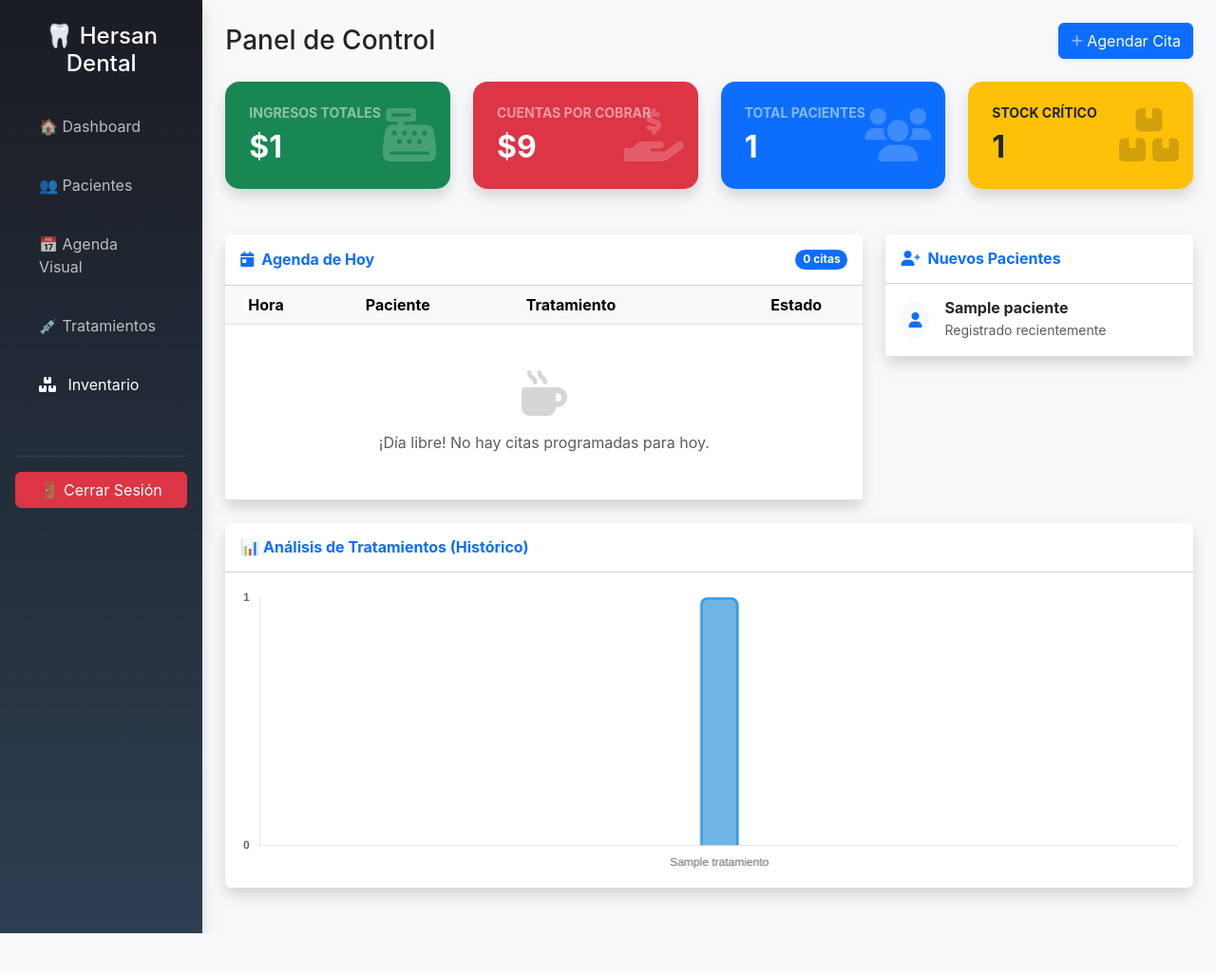
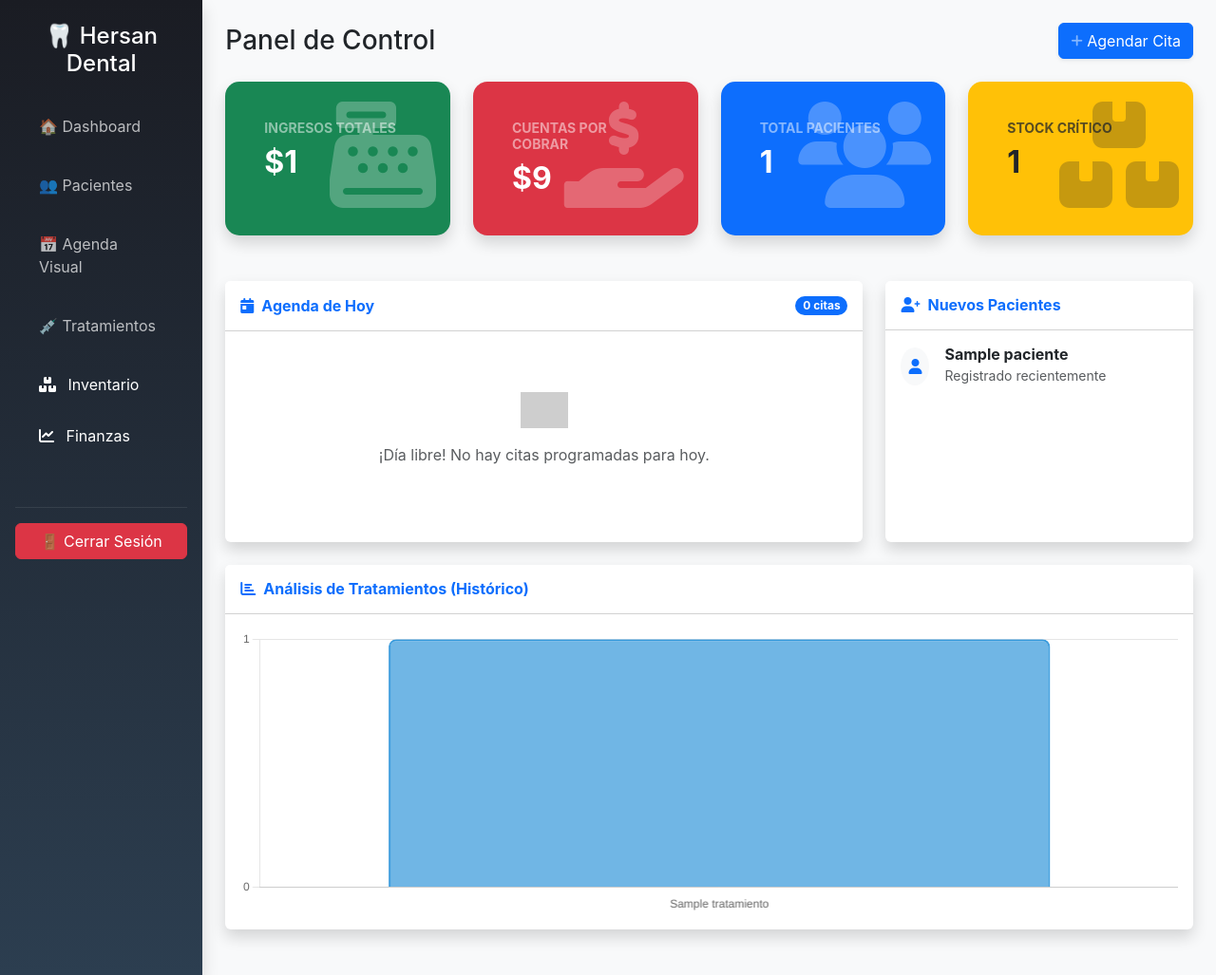
Before and after one commit to herxkull/ClinicaDental, a Django app: page / in a window 1280 px wide. Shown: the whole page at 95% size. Before the commit the page ends 983 px from the top, so only its background shows below. Run offline with Django 5.2, Linux system fonts and the light colour scheme; a user stored in the database is signed in; tables that the repository leaves empty hold one stand-in row (values such as "Sample post"); grey boxes are pictures that could not be loaded.

Commit message:
Mejoras en UI de Finanzas y dashboard

```diff
--- a/gestion/models.py
+++ b/gestion/models.py
@@ -65,7 +65,11 @@ class Cita(models.Model):
         return f"{self.paciente.nombre} - {self.fecha}"
 
 
-
+METODOS_PAGO = [
+    ('EFECTIVO', 'Efectivo'),
+    ('TRANSFERENCIA', 'Transferencia'),
+    ('TARJETA', 'Tarjeta'),
+]
 
 class Pago(models.Model):
     paciente = models.ForeignKey(Paciente, on_delete=models.CASCADE, related_name='pagos')
--- a/gestion/templates/gestion/base.html
+++ b/gestion/templates/gestion/base.html
@@ -59,6 +59,10 @@
                         <a class="nav-link text-white" href="{% url 'inventario' %}"><i class="fas fa-boxes me-2"></i> Inventario</a>
 
                     </li>
+                    <li> <a href="{% url 'reporte_finanzas' %}" class="nav-link text-white">
+                            <i class="fas fa-chart-line me-2"></i> Finanzas</a>
+                    </li>
+
                 </ul>
 
                 <hr class="text-secondary mt-5">
--- a/gestion/templates/gestion/dashboard.html
+++ b/gestion/templates/gestion/dashboard.html
@@ -12,107 +12,116 @@
     </a>
 </div>
 
-<!-- FILA DE MÉTRICAS (KPIs) - 4 TARJETAS IGUALES -->
+<!-- FILA DE MÉTRICAS (KPIs) -->
 <div class="row mb-4">
     <!-- Ingresos Totales -->
     <div class="col-xl-3 col-md-6 mb-4">
-        <div class="card stat-card bg-success h-100 shadow">
-            <div class="stat-icon"><i class="fas fa-cash-register"></i></div>
+        <div class="card stat-card bg-success h-100 shadow border-0 text-white">
+            <div class="card-body">
+                <div class="stat-icon float-end opacity-25"><i class="fas fa-cash-register fa-2x"></i></div>
                 <h6 class="text-uppercase fw-bold text-white-50 small">Ingresos Totales</h6>
                 <h2 class="fw-bold mb-0">${{ ingresos_totales|default:"0.00" }}</h2>
+            </div>
         </div>
     </div>
 
     <!-- Cuentas por Cobrar -->
     <div class="col-xl-3 col-md-6 mb-4">
-        <div class="card stat-card bg-danger h-100 shadow">
-            <div class="stat-icon"><i class="fas fa-hand-holding-usd"></i></div>
+        <div class="card stat-card bg-danger h-100 shadow border-0 text-white">
+            <div class="card-body">
+                <div class="stat-icon float-end opacity-25"><i class="fas fa-hand-holding-usd fa-2x"></i></div>
                 <h6 class="text-uppercase fw-bold text-white-50 small">Cuentas por Cobrar</h6>
                 <h2 class="fw-bold mb-0">${{ cuentas_por_cobrar|default:"0.00" }}</h2>
+            </div>
         </div>
     </div>
 
     <!-- Total Pacientes -->
     <div class="col-xl-3 col-md-6 mb-4">
-        <div class="card stat-card bg-primary h-100 shadow">
-            <div class="stat-icon"><i class="fas fa-users"></i></div>
+        <div class="card stat-card bg-primary h-100 shadow border-0 text-white">
+            <div class="card-body">
+                <div class="stat-icon float-end opacity-25"><i class="fas fa-users fa-2x"></i></div>
                 <h6 class="text-uppercase fw-bold text-white-50 small">Total Pacientes</h6>
                 <h2 class="fw-bold mb-0">{{ total_pacientes }}</h2>
+            </div>
         </div>
     </div>
 
     <!-- Stock Crítico -->
     <div class="col-xl-3 col-md-6 mb-4">
-        <div class="card stat-card {% if alertas_inventario > 0 %}bg-warning text-dark{% else %}bg-secondary text-white{% endif %} h-100 shadow">
-            <div class="stat-icon"><i class="fas fa-boxes"></i></div>
-            <h6 class="text-uppercase fw-bold {% if alertas_inventario > 0 %}text-dark-50{% else %}text-white-50{% endif %} small">Stock Crítico</h6>
+        <div class="card stat-card {% if alertas_inventario > 0 %}bg-warning text-dark{% else %}bg-secondary text-white{% endif %} h-100 shadow border-0">
+            <div class="card-body">
+                <div class="stat-icon float-end opacity-25"><i class="fas fa-boxes fa-2x"></i></div>
+                <h6 class="text-uppercase fw-bold opacity-75 small">Stock Crítico</h6>
                 <h2 class="fw-bold mb-0">{{ alertas_inventario }}</h2>
                 {% if alertas_inventario > 0 %}
-                <a href="{% url 'inventario' %}" class="stretched-link" title="Ver productos agotados"></a>
+                    <a href="{% url 'inventario' %}" class="stretched-link"></a>
                 {% endif %}
+            </div>
         </div>
     </div>
 </div>
 
 <div class="row">
-    <!-- AGENDA DE HOY (COLUMNA IZQUIERDA) -->
+    <!-- AGENDA DE HOY -->
     <div class="col-lg-8 mb-4">
-        <div class="card shadow border-0">
-            <div class="card-header bg-white py-3 d-flex flex-row align-items-center justify-content-between">
+        <div class="card shadow border-0 h-100">
+            <div class="card-header bg-white py-3 d-flex align-items-center justify-content-between">
                 <h6 class="m-0 fw-bold text-primary"><i class="fas fa-calendar-day me-2"></i>Agenda de Hoy</h6>
                 <span class="badge bg-primary rounded-pill">{{ citas_hoy_lista|length }} citas</span>
             </div>
-            <div class="card-body p-0">
+            <div class="card-body">
+                {% if citas_hoy_lista %}
                     <div class="table-responsive">
-                    <table class="table table-hover align-middle mb-0">
+                        <table class="table table-hover align-middle">
                             <thead class="table-light">
                                 <tr>
-                                <th class="ps-4">Hora</th>
+                                    <th>Fecha</th>
                                     <th>Paciente</th>
                                     <th>Tratamiento</th>
-                                <th class="text-center">Estado</th>
+                                    <th class="text-center">Acción</th>
                                 </tr>
                             </thead>
                             <tbody>
                                 {% for cita in citas_hoy_lista %}
                                 <tr>
-                                <td class="ps-4 fw-bold text-secondary">{{ cita.hora|time:"H:i" }}</td>
+                                    <td class="fw-bold">{{ cita.fecha|date:"d/m/Y" }}</td>
+                                    <td>{{ cita.paciente.nombre }}</td>
                                     <td>
-                                    <a href="{% url 'detalle_paciente' cita.paciente.pk %}" class="text-decoration-none fw-bold text-dark">
-                                        {{ cita.paciente.nombre }}
-                                    </a>
+                                        {% if cita.tratamiento %}
+                                            <span class="text-dark">{{ cita.tratamiento.nombre }}</span>
+                                        {% else %}
+                                            <span class="text-muted small italic">Consulta General</span>
+                                        {% endif %}
                                     </td>
-                                <td><span class="text-muted">{{ cita.tratamiento.nombre }}</span></td>
                                     <td class="text-center">
                                         {% if not cita.completada %}
-                                        <a href="{% url 'finalizar_cita' cita.pk %}" class="badge-status status-pendiente text-decoration-none">
-                                            <i class="fas fa-clock me-1"></i> Pendiente
-                                        </a>
+                                            <button onclick="prepararCobro({{ cita.id }}, '{{ cita.paciente.nombre }}', {{ cita.tratamiento.costo_base|default:0 }})"
+                                                class="btn btn-sm btn-success rounded-pill px-3">
+                                                <i class="fas fa-check me-1"></i> Completar
+                                            </button>
                                         {% else %}
-                                        <span class="badge-status status-lista">
-                                            <i class="fas fa-check-circle me-1"></i> Lista
-                                        </span>
+                                            <span class="badge bg-light-success text-success border border-success">Cobrado</span>
                                         {% endif %}
-                                </td>
-                            </tr>
-                            {% empty %}
-                            <tr>
-                                <td colspan="4" class="text-center py-5 text-muted">
-                                    <i class="fas fa-mug-hot fa-3x mb-3 opacity-25"></i><br>
-                                    ¡Día libre! No hay citas programadas para hoy.
                                     </td>
                                 </tr>
                                 {% endfor %}
                             </tbody>
                         </table>
                     </div>
+                {% else %}
+                    <div class="text-center py-5">
+                        <img src="{% static 'gestion/img/coffee.png' %}" alt="Café" style="width: 50px; opacity: 0.5;">
+                        <p class="text-muted mt-3">¡Día libre! No hay citas programadas para hoy.</p>
+                    </div>
+                {% endif %}
             </div>
         </div>
     </div>
 
-    <!-- NUEVOS PACIENTES (COLUMNA DERECHA) -->
+    <!-- NUEVOS PACIENTES -->
     <div class="col-lg-4 mb-4">
-        <div class="card shadow border-0">
+        <div class="card shadow border-0 h-100">
             <div class="card-header bg-white py-3">
                 <h6 class="m-0 fw-bold text-primary"><i class="fas fa-user-plus me-2"></i>Nuevos Pacientes</h6>
             </div>
@@ -120,20 +129,18 @@
                 <div class="list-group list-group-flush">
                     {% for paciente in ultimos_pacientes %}
                     <a href="{% url 'detalle_paciente' paciente.pk %}" class="list-group-item list-group-item-action border-0 py-3">
-                        <div class="d-flex w-100 align-items-center">
-                            <div class="flex-shrink-0 me-3">
-                                <div class="bg-light rounded-circle p-2">
+                        <div class="d-flex align-items-center">
+                            <div class="bg-light rounded-circle p-2 me-3">
                                 <i class="fas fa-user text-primary"></i>
                             </div>
-                            </div>
                             <div>
-                                <h6 class="mb-0 fw-bold">{{ paciente.nombre }}</h6>
+                                <h6 class="mb-0 fw-bold text-dark">{{ paciente.nombre }}</h6>
                                 <small class="text-muted">Registrado recientemente</small>
                             </div>
                         </div>
                     </a>
                     {% empty %}
-                    <div class="p-4 text-center text-muted small">No hay pacientes registrados aún.</div>
+                    <div class="p-4 text-center text-muted small">No hay pacientes nuevos.</div>
                     {% endfor %}
                 </div>
             </div>
@@ -141,17 +148,57 @@
     </div>
 </div>
 
-<!-- FILA DEL GRÁFICO -->
+<!-- GRÁFICO HISTÓRICO -->
 <div class="row">
     <div class="col-12 mb-4">
         <div class="card shadow border-0">
             <div class="card-header bg-white py-3">
-                <h6 class="m-0 fw-bold text-primary">📊 Análisis de Tratamientos (Histórico)</h6>
+                <h6 class="m-0 fw-bold text-primary"><i class="fas fa-chart-bar me-2"></i>Análisis de Tratamientos (Histórico)</h6>
             </div>
             <div class="card-body">
-                <div style="height: 300px; position: relative;">
+                <div style="height: 300px;">
                     <canvas id="graficoTratamientos"></canvas>
                 </div>
+            </div>
+        </div>
+    </div>
+</div>
+
+<!-- MODAL DE COBRO RÁPIDO -->
+<div class="modal fade" id="modalCobroCita" tabindex="-1" aria-hidden="true">
+    <div class="modal-dialog modal-sm modal-dialog-centered">
+        <div class="modal-content border-0 shadow">
+            <div class="modal-header bg-success text-white">
+                <h6 class="modal-title"><i class="fas fa-check-circle me-2"></i>Finalizar Cita</h6>
+                <button type="button" class="btn-close btn-close-white" data-bs-dismiss="modal"></button>
+            </div>
+            <div class="modal-body">
+                <div class="text-center mb-3">
+                    <small class="text-muted d-block text-uppercase">Paciente</small>
+                    <strong id="nombrePacienteCobro" class="fs-5 text-dark"></strong>
+                </div>
+
+                <div class="mb-3">
+                    <label class="form-label small fw-bold">MONTO PAGADO ($)</label>
+                    <div class="input-group">
+                        <span class="input-group-text">$</span>
+                        <input type="number" id="montoCobro" class="form-control form-control-lg fw-bold text-success" step="0.01">
+                    </div>
+                </div>
+
+                <div class="mb-3">
+                    <label class="form-label small fw-bold">MÉTODO DE PAGO</label>
+                    <select id="metodoCobro" class="form-select">
+                        <option value="EFECTIVO">💵 Efectivo</option>
+                        <option value="TRANSFERENCIA">📱 Transferencia</option>
+                        <option value="TARJETA">💳 Tarjeta</option>
+                    </select>
+                </div>
+            </div>
+            <div class="modal-footer border-0">
+                <button type="button" class="btn btn-primary w-100 py-2 fw-bold shadow-sm" onclick="confirmarCompletarCita()">
+                    GUARDAR Y FINALIZAR
+                </button>
             </div>
         </div>
     </div>
@@ -160,7 +207,11 @@
 <!-- SCRIPTS -->
 <script src="https://cdn.jsdelivr.net/npm/chart.js"></script>
 <script>
+    let citaIdActual = null;
+    let modalCobroInstancia = null;
+
     document.addEventListener('DOMContentLoaded', function() {
+        // --- 1. Inicializar Gráfico ---
         const etiquetas = {{ labels_grafico|safe|default:"[]" }};
         const datos = {{ data_grafico|safe|default:"[]" }};
 
@@ -171,32 +222,67 @@
                 data: {
                     labels: etiquetas,
                     datasets: [{
-                        label: 'Cantidad de Citas',
+                        label: 'Citas',
                         data: datos,
                         backgroundColor: 'rgba(52, 152, 219, 0.7)',
                         borderColor: 'rgba(52, 152, 219, 1)',
                         borderWidth: 2,
-                        borderRadius: 8,
-                        barThickness: 40
+                        borderRadius: 8
                     }]
                 },
                 options: {
                     responsive: true,
                     maintainAspectRatio: false,
+                    plugins: { legend: { display: false } },
                     scales: {
-                        y: {
-                            beginAtZero: true,
-                            ticks: { stepSize: 1, font: { weight: 'bold' } },
-                            grid: { display: false }
-                        },
+                        y: { beginAtZero: true, ticks: { stepSize: 1 } },
                         x: { grid: { display: false } }
-                    },
-                    plugins: {
-                        legend: { display: false }
                     }
                 }
             });
         }
+
+        // --- 2. Inicializar Modal ---
+        modalCobroInstancia = new bootstrap.Modal(document.getElementById('modalCobroCita'));
     });
+
+    // --- 3. Funciones de Cobro ---
+    function prepararCobro(id, nombre, costo) {
+        citaIdActual = id;
+        document.getElementById('nombrePacienteCobro').innerText = nombre;
+        document.getElementById('montoCobro').value = costo;
+        modalCobroInstancia.show();
+    }
+
+    function confirmarCompletarCita() {
+        const monto = document.getElementById('montoCobro').value;
+        const metodo = document.getElementById('metodoCobro').value;
+
+        if (!monto || monto < 0) {
+            alert("Por favor ingresa un monto válido.");
+            return;
+        }
+
+        fetch(`/cita/completar/${citaIdActual}/`, {
+            method: 'POST',
+            headers: {
+                'Content-Type': 'application/json',
+                'X-CSRFToken': '{{ csrf_token }}'
+            },
+            body: JSON.stringify({ monto: monto, metodo: metodo })
+        })
+        .then(response => response.json())
+        .then(data => {
+            if (data.status === 'ok') {
+                location.reload();
+            } else {
+                alert("Error al procesar el cobro.");
+            }
+        })
+        .catch(error => {
+            console.error('Error:', error);
+            alert("Error de conexión al procesar el pago.");
+        });
+    }
 </script>
 {% endblock %}
--- a/gestion/urls.py
+++ b/gestion/urls.py
@@ -31,4 +31,6 @@ urlpatterns = [
     path('paciente/<int:pk>/', views.detalle_paciente, name='detalle_paciente'),
     path('api/paciente/<int:paciente_id>/actualizar-diente/', views.actualizar_diente, name='actualizar_diente'),
      path('inventario/crear/', views.crear_producto, name='crear_producto'),
+    path('finanzas/', views.reporte_finanzas, name='reporte_finanzas'),
+    path('cita/completar/<int:cita_id>/', views.completar_cita_con_pago, name='completar_cita_pago'),
 ]
--- a/gestion/views.py
+++ b/gestion/views.py
@@ -15,12 +15,16 @@ from django.views.decorators.http import require_POST
 from django.template.loader import render_to_string
 @login_required
 def dashboard(request):
-    # Usamos timezone.now() para asegurar la hora local configurada
-    hoy = timezone.now().date()
+    # Obtenemos la fecha local actual
+    hoy = timezone.localtime(timezone.now()).date()
 
     # --- 1. Datos de Citas y Pacientes ---
     total_pacientes = Paciente.objects.count()
-    citas_hoy_lista = Cita.objects.filter(fecha=hoy).order_by('hora')
+
+    # Simplemente usamos fecha=hoy porque tu campo ya es DateField
+    # Quitamos __date y ordenamos por hora (o por fecha si incluiste la hora ahí)
+    citas_hoy_lista = Cita.objects.filter(fecha=hoy).order_by('fecha')
+
     citas_hoy_count = citas_hoy_lista.count()
     alertas_inventario = Producto.objects.filter(cantidad_actual__lte=F('stock_minimo')).count()
 
@@ -531,4 +535,52 @@ def actualizar_diente(request, paciente_id):
 
     except Exception as e:
         return JsonResponse({'status': 'error', 'message': str(e)}, status=400)
+
+
+def reporte_finanzas(request):
+    # 1. Ingresos Totales (Suma de todos los pagos)
+    ingresos_totales = Pago.objects.aggregate(total=Sum('monto'))['total'] or 0
+
+    # 2. Total en tratamientos realizados (Lo que se debería haber cobrado)
+    total_cargos = Cita.objects.aggregate(total=Sum('tratamiento__costo_base'))['total'] or 0
+
+    # 3. Cuentas por cobrar
+    deuda_total = total_cargos - ingresos_totales
+
+    # 4. Listado de los últimos 50 pagos
+    ultimos_pagos = Pago.objects.select_related('paciente').all().order_by('-fecha')[:50]
+
+    # 5. Pacientes con mayor deuda (Top 10)
+    # Aquí podrías hacer una lógica más compleja, por ahora listaremos los pagos
+
+    context = {
+        'ingresos_totales': ingresos_totales,
+        'deuda_total': deuda_total,
+        'ultimos_pagos': ultimos_pagos,
+        'total_cargos': total_cargos,
+    }
+    return render(request, 'gestion/finanzas.html', context)
+
+
+def completar_cita_con_pago(request, cita_id):
+    if request.method == "POST":
+        data = json.loads(request.body)
+        cita = get_object_or_404(Cita, id=cita_id)
+
+        # 1. Marcar cita como completada
+        cita.completada = True
+        cita.save()
+
+        # 2. Si se ingresó un monto, registrar el pago
+        monto = data.get('monto')
+        if monto and float(monto) > 0:
+            Pago.objects.create(
+                paciente=cita.paciente,
+                monto=monto,
+                notas=f"Pago por cita: {cita.tratamiento.nombre if cita.tratamiento else 'Consulta'}",
+                # metodo_pago=data.get('metodo') # Si añadiste el campo
+            )
+
+        return JsonResponse({'status': 'ok'})
+    return JsonResponse({'status': 'error'}, status=400)
 # Create your views here.
```
Also changed, not shown: gestion/templates/gestion/finanzas.html (added, +84 -0 lines). Lines whose indentation alone changed are shown as unchanged.
